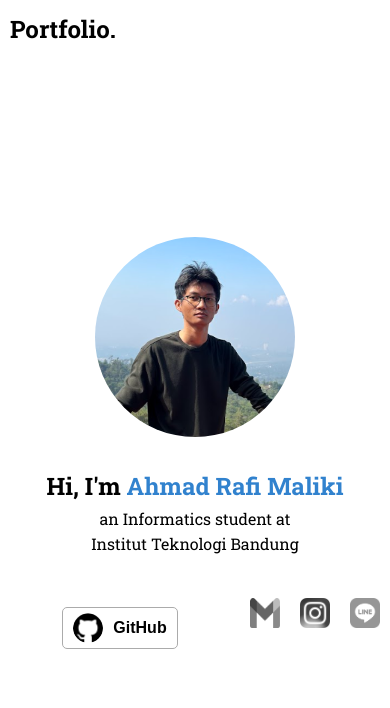
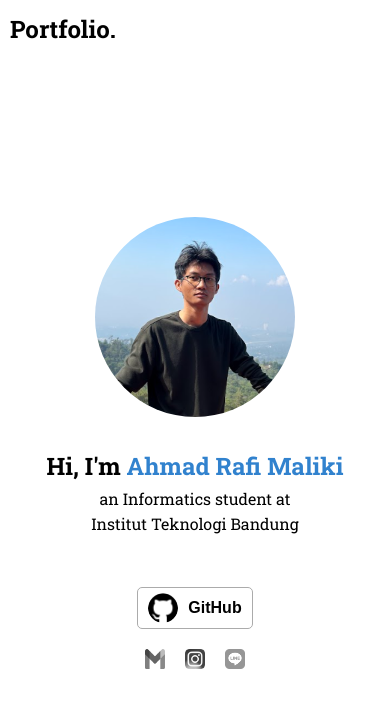
Before and after one commit to rafimaliki/IF31110_WebPortfolio_13522137, a plain HTML site: page src/index.html in a window 390 px wide. Drawn offline with Linux system fonts and the light colour scheme.

Commit message:
modify: responsive mobile

```diff
--- a/src/styles.css
+++ b/src/styles.css
@@ -339,3 +339,14 @@ ul {
   gap: 20px;
   margin-top: 20px;
 }
+
+@media (max-width: 600px) {
+  .icons {
+    flex-direction: column;
+  }
+
+  .contact-icons img {
+    width: 20px;
+    height: 20px;
+  }
+}
```
